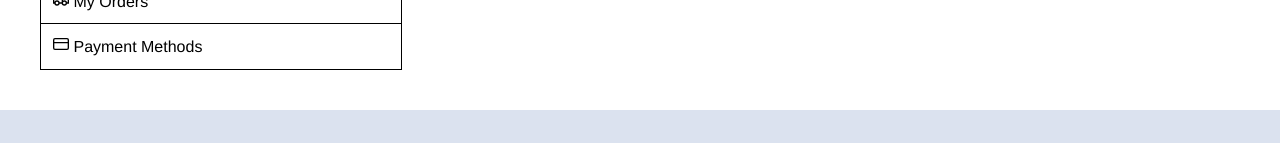
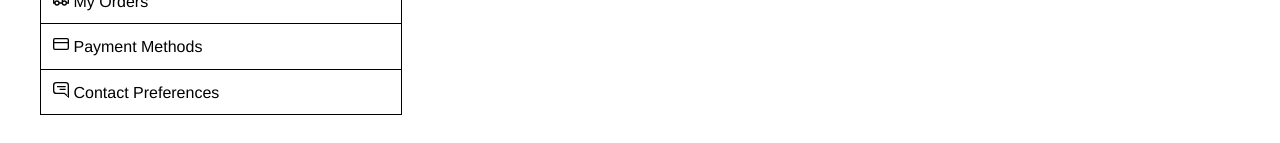
Before and after one commit to salmonsashimi/onlinestore, a Next.js app: page /user in a window 1280 px wide. Shown: the part 375-518 px from the top of the page. Built offline with nearby package versions, Linux system fonts and the light colour scheme; no server answers.

Commit message:
created ContactPreferences

```diff
--- /dev/null
+++ b/src/components/userComponents/ContactPreferences.js
@@ -0,0 +1,8 @@
+const ContactPreferences = () => (
+    <div>
+
+        this is contact preferencs
+    </div>
+)
+
+export default ContactPreferences;
--- a/src/pages/user.js
+++ b/src/pages/user.js
@@ -1,16 +1,15 @@
 import { useState } from 'react';
 import { FiUser, FiCreditCard } from 'react-icons/fi';
-import { GrDeliver } from 'react-icons/gr';
+import { GrDeliver, GrChat } from 'react-icons/gr';
 import Layout from '../components/Layout';
 import AccountOverview from '../components/userComponents/AccountOverview';
 import MyOrders from '../components/userComponents/MyOrders';
 import PaymentMethods from '../components/userComponents/PaymentMethods';
+import ContactPreferences from '../components/userComponents/ContactPreferences';
 
 
 const UserPage = () => {
     const [currentPage, setCurrentPage] = useState('default')
-
-    // const links = ['Account Overview', 'My Orders', 'Payment Methods', 'Contact Preferences']
 
     const links = [
         {
@@ -27,6 +26,11 @@ const UserPage = () => {
             name: 'Payment Methods',
             page: <PaymentMethods />,
             icon: <FiCreditCard />
+        },
+        {
+            name: 'Contact Preferences',
+            page: <ContactPreferences />,
+            icon: <GrChat />
         }
 
     ]
```
